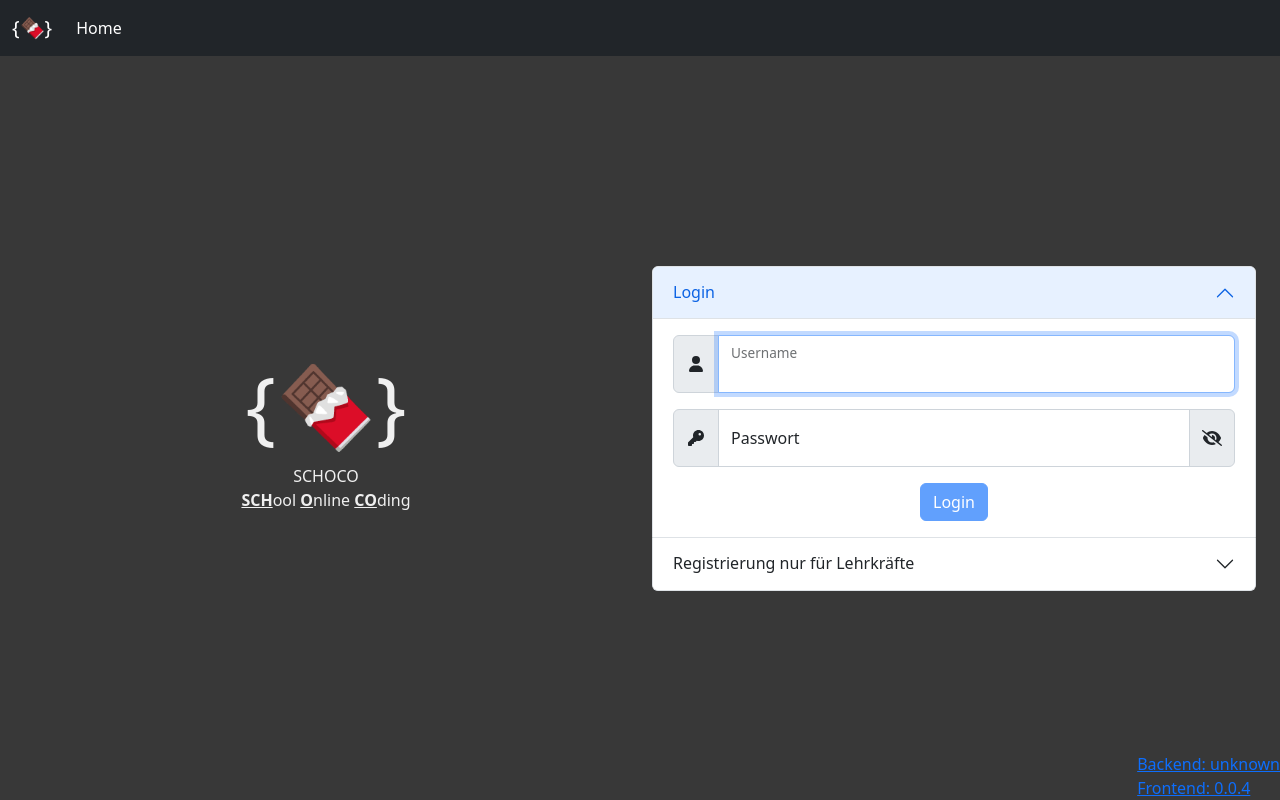
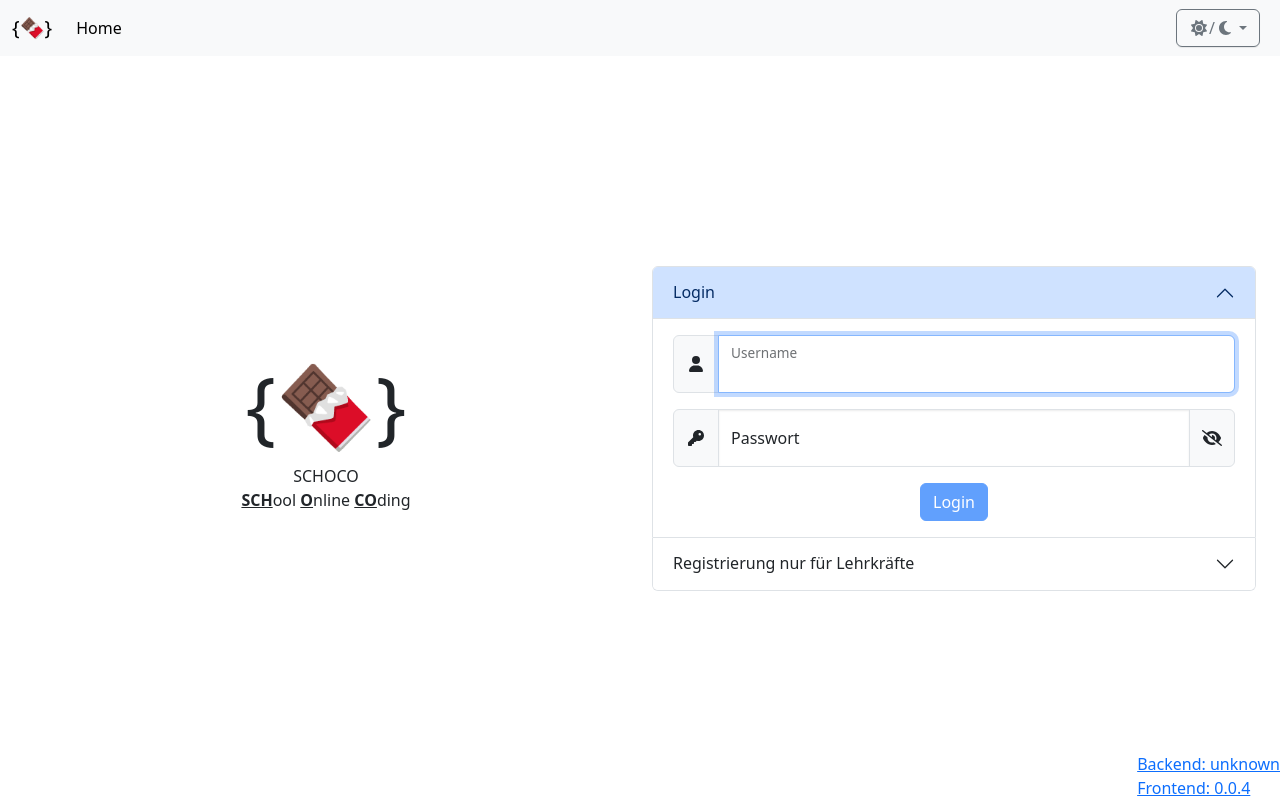
Before and after one commit to PhiTux/schoco, a Vue app in the folder frontend/: page /#/login in a window 1280 px wide. Built offline with nearby package versions, Linux system fonts and the light colour scheme; no server answers.

Commit message:
first steps to light/dark mode

```diff
--- a/frontend/package.json
+++ b/frontend/package.json
@@ -16,7 +16,7 @@
     "@vuepic/vue-datepicker": "^4.0.1",
     "ace-builds": "^1.14.0",
     "axios": "^1.2.1",
-    "bootstrap": "^5.2.3",
+    "bootstrap": "^5.3.0",
     "jwt-decode": "^3.1.2",
     "pinia": "^2.0.28",
     "splitpanes": "^3.1.5",
@@ -28,6 +28,7 @@
   },
   "devDependencies": {
     "@vitejs/plugin-vue": "^4.0.0",
+    "sass": "^1.63.6",
     "vite": "^4.0.1"
   }
 }
--- a/frontend/src/App.vue
+++ b/frontend/src/App.vue
@@ -36,7 +36,11 @@ router.afterEach((to, from) => {
   </div>
 </template>
 
-<style>
+<style lang="scss">
+.btn-round {
+  box-shadow: 0 0 white !important;
+}
+
 body {
   overflow-x: hidden;
 }
@@ -95,15 +99,15 @@ body {
   --indigo-disabled: #48017b;
 }
 
-body {
+/* body {
   background-color: #383838 !important;
-}
+} */
 </style>
 
 <style scoped>
-.app {
+/* .app {
   color: rgb(240, 240, 240);
-}
+} */
 
 .main {
   padding-top: 56px;
--- a/frontend/src/assets/css/main.css
+++ /dev/null
@@ -1,9 +0,0 @@
-.btn-primary {
-    background-color: #5d5fea;
-    border-color: #5d5fea;
-}
-
-.btn-primary:hover {
-    background-color: #4042e6;
-    border-color: #4042e6;
-}
--- /dev/null
+++ b/frontend/src/components/ColorModeSwitch.vue
@@ -0,0 +1,90 @@
+<script setup>
+import { onBeforeMount, ref } from 'vue';
+
+let mode = ref('auto');
+
+onBeforeMount(() => {
+    if (localStorage.getItem('theme') === 'dark') {
+        setDark();
+        mode.value = 'dark';
+    } else if (localStorage.getItem('theme') === 'light') {
+        setLight();
+        mode.value = 'light';
+    } else {
+        auto();
+        mode.value = 'auto';
+    }
+})
+
+function setLight() {
+    document.documentElement.setAttribute('data-bs-theme', 'light')
+}
+
+function setDark() {
+    document.documentElement.setAttribute('data-bs-theme', 'dark')
+}
+
+function manualLight() {
+    setLight()
+    localStorage.setItem('theme', 'light');
+    mode.value = 'light';
+}
+
+function manualDark() {
+    setDark()
+    localStorage.setItem('theme', 'dark');
+    mode.value = 'dark';
+}
+
+function manualAuto() {
+    localStorage.removeItem('theme');
+    auto();
+    mode.value = 'auto';
+}
+
+function auto() {
+    if (window.matchMedia && window.matchMedia('(prefers-color-scheme: dark)').matches) {
+        setDark();
+    } else {
+        setLight();
+    }
+}
+
+</script>
+
+<template>
+    <div class="dropdown">
+        <button class="dropdown-toggle btn btn-outline-secondary" href="#" role="button" data-bs-toggle="dropdown"
+            aria-expanded="false">
+            <font-awesome-icon icon="fa-solid fa-sun" fixed-width />/<font-awesome-icon icon="fa-solid fa-moon"
+                fixed-width />
+        </button>
+        <ul class="dropdown-menu dropdown-menu-end">
+            <li>
+                <a class="dropdown-item" :class="{ active: mode === 'light' }" @click.prevent="manualLight()">
+                    <font-awesome-icon icon="fa-solid fa-sun" fixed-width /> Light
+                </a>
+            </li>
+            <li>
+                <a class="dropdown-item" :class="{ active: mode === 'dark' }" @click.prevent="manualDark()">
+                    <font-awesome-icon icon="fa-solid fa-moon" fixed-width /> Dark
+                </a>
+            </li>
+            <li>
+                <a class="dropdown-item" :class="{ active: mode === 'auto' }" @click.prevent="manualAuto()">
+                    <font-awesome-icon icon="fa-solid fa-circle-half-stroke" fixed-width /> Auto
+                </a>
+            </li>
+        </ul>
+    </div>
+</template>
+
+<style scoped>
+a {
+    cursor: pointer;
+}
+
+.dropdown-menu {
+    min-width: 0;
+}
+</style>
--- a/frontend/src/components/NavBar.vue
+++ b/frontend/src/components/NavBar.vue
@@ -6,6 +6,7 @@ import { reactive, computed, onMounted } from "vue";
 import UserService from "../services/user.service.js"
 import PasswordInput from "./PasswordInput.vue";
 import PasswordInfo from "./PasswordInfo.vue";
+import ColorModeSwitch from "./ColorModeSwitch.vue";
 
 const authStore = useAuthStore();
 const route = useRoute();
@@ -157,7 +158,7 @@ function changePassword() {
     </div>
   </div>
 
-  <nav class="navbar fixed-top navbar-dark navbar-expand-lg bg-dark">
+  <nav class="navbar fixed-top navbar-expand-lg bg-body-tertiary">
     <div class="container-fluid">
       <a class="navbar-brand" href="/#/home">{🍫}</a>
       <button class="navbar-toggler" type="button" data-bs-toggle="collapse" data-bs-target="#navbarSupportedContent"
@@ -174,6 +175,8 @@ function changePassword() {
             <font-awesome-icon icon="fa-solid fa-users" /> Benutzerverwaltung
           </a>
         </ul>
+
+        <ColorModeSwitch class="me-2" />
 
         <div v-if="authStore.user" class="dropdown">
           <button class="dropdown-toggle btn btn-outline-secondary" href="#" role="button" data-bs-toggle="dropdown"
@@ -194,6 +197,8 @@ function changePassword() {
             </li>
           </ul>
         </div>
+
+
       </div>
     </div>
   </nav>
@@ -208,7 +213,7 @@ ul {
   margin-block-end: 0px !important;
 }
 
-.dark-text {
+/* .dark-text {
   color: var(--bs-dark);
-}
+} */
 </style>
--- a/frontend/src/main.js
+++ b/frontend/src/main.js
@@ -4,13 +4,12 @@ import { router } from './router'
 import App from './App.vue'
 import "bootstrap/dist/css/bootstrap.min.css"
 import "bootstrap"
-import "./assets/css/main.css"
 import { VAceEditor } from 'vue3-ace-editor';
 import { library } from '@fortawesome/fontawesome-svg-core'
 import { FontAwesomeIcon, FontAwesomeLayers } from '@fortawesome/vue-fontawesome'
-import { faUser, faUsers, faKey, faRightFromBracket, faHammer, faPlay, faEyeSlash, faEye, faLock, faSignature, faUserPlus, faCheck, faCircle, faPlus, faXmark, faTrash, faFileCirclePlus, faFolderPlus, faFloppyDisk, faArrowRotateLeft, faArrowRotateRight, faGear, faCirclePlay, faListCheck, faFolderOpen, faFile, faPencil, faShareNodes, faCircleQuestion, faSquare, faSquareCheck, faBars, faCopy, faDownload, faUpload, faListUl, faCircleCheck, faTriangleExclamation, faSearch } from '@fortawesome/free-solid-svg-icons'
+import { faUser, faUsers, faKey, faRightFromBracket, faHammer, faPlay, faEyeSlash, faEye, faLock, faSignature, faUserPlus, faCheck, faCircle, faPlus, faXmark, faTrash, faFileCirclePlus, faFolderPlus, faFloppyDisk, faArrowRotateLeft, faArrowRotateRight, faGear, faCirclePlay, faListCheck, faFolderOpen, faFile, faPencil, faShareNodes, faCircleQuestion, faSquare, faSquareCheck, faBars, faCopy, faDownload, faUpload, faListUl, faCircleCheck, faTriangleExclamation, faSearch, faCircleHalfStroke, faSun, faMoon } from '@fortawesome/free-solid-svg-icons'
 
-library.add(faUser, faUsers, faKey, faRightFromBracket, faHammer, faPlay, faEyeSlash, faEye, faLock, faSignature, faUserPlus, faCheck, faCircle, faPlus, faXmark, faTrash, faFileCirclePlus, faFolderPlus, faFloppyDisk, faArrowRotateLeft, faArrowRotateRight, faGear, faCirclePlay, faListCheck, faFolderOpen, faFile, faPencil, faShareNodes, faCircleQuestion, faSquare, faSquareCheck, faBars, faCopy, faDownload, faUpload, faListUl, faCircleCheck, faTriangleExclamation, faSearch)
+library.add(faUser, faUsers, faKey, faRightFromBracket, faHammer, faPlay, faEyeSlash, faEye, faLock, faSignature, faUserPlus, faCheck, faCircle, faPlus, faXmark, faTrash, faFileCirclePlus, faFolderPlus, faFloppyDisk, faArrowRotateLeft, faArrowRotateRight, faGear, faCirclePlay, faListCheck, faFolderOpen, faFile, faPencil, faShareNodes, faCircleQuestion, faSquare, faSquareCheck, faBars, faCopy, faDownload, faUpload, faListUl, faCircleCheck, faTriangleExclamation, faSearch, faCircleHalfStroke, faSun, faMoon)
 
 const pinia = createPinia()
 pinia.use(({ store }) => {
--- /dev/null
+++ b/frontend/src/sass/main.scss
@@ -0,0 +1,11 @@
+
+$primary: #6427ea;
+
+@import "../../node_modules/bootstrap/scss/_functions";
+@import "../../node_modules/bootstrap/scss/_variables";
+
+$enable-dark-mode: true;
+$enable-shadows: true;
+
+//import bootstrap
+@import "../../node_modules/bootstrap/scss/bootstrap";
--- a/frontend/src/views/IDE.vue
+++ b/frontend/src/views/IDE.vue
@@ -15,6 +15,7 @@ import "ace-builds/src-min-noconflict/theme-monokai";
 import "ace-builds/src-min-noconflict/ext-language_tools";
 import VueDatePicker from '@vuepic/vue-datepicker';
 import '@vuepic/vue-datepicker/dist/main.css';
+import ColorModeSwitch from "../components/ColorModeSwitch.vue";
 
 const authStore = useAuthStore();
 const route = useRoute();
@@ -1344,8 +1345,9 @@ function closeTab(tabID) {
                     weekday: "long", day: "2-digit", month: "2-digit", year: "numeric", hour: "2-digit", minute: "2-digit"
                   }) }}</span></div>
           </ul>
-          <a class="ms-auto btn btn-primary" @click.prevent="checkExit()">Schließen <font-awesome-icon
-              icon="fa-solid fa-xmark" size="xl" /></a>
+          <ColorModeSwitch class="ms-auto me-2" />
+          <a class=" btn btn-primary" @click.prevent="checkExit()">Schließen <font-awesome-icon icon="fa-solid fa-xmark"
+              size="xl" /></a>
         </div>
       </div>
     </nav>
--- a/frontend/src/views/Users.vue
+++ b/frontend/src/views/Users.vue
@@ -1247,13 +1247,13 @@ function removeCourseFromNewPupils(id) {
             <div class="form-floating">
               <input type="text" id="floatingInputSearchPerson" class="form-control round-right"
                 v-model="state.searchName" placeholder="Personensuche" />
-              <label class="input-label" for="floatingInputSearchPerson">Personensuche</label>
+              <label for="floatingInputSearchPerson">Personensuche</label>
             </div>
           </div>
         </div>
       </div>
 
-      <table class="table table-dark table-striped table-hover align-middle">
+      <table class="table table-striped table-hover align-middle">
         <thead>
           <tr>
             <th scope="col">#id</th>
@@ -1356,7 +1356,7 @@ function removeCourseFromNewPupils(id) {
   </div>
 </template>
 
-<style scoped>
+<style scoped lang="scss">
 .greyButton {
   text-decoration: none;
   color: inherit;
@@ -1377,10 +1377,6 @@ function removeCourseFromNewPupils(id) {
   border-bottom-right-radius: var(--bs-border-radius-pill);
 }
 
-.input-label {
-  color: var(--bs-dark);
-}
-
 .btn-round {
   padding: 0;
   border: 0px;
--- a/frontend/vite.config.js
+++ b/frontend/vite.config.js
@@ -3,5 +3,12 @@ import vue from '@vitejs/plugin-vue'
 
 // https://vitejs.dev/config/
 export default defineConfig({
-  plugins: [vue()]
-})
+  plugins: [vue()],
+  css: {
+    preprocessorOptions: {
+      scss: {
+        additionalData: `@import "./src/sass/main.scss";`
+      }
+    }
+  }
+});
```
Also changed, not shown: frontend/index.html (+1 -1 lines), frontend/src/components/ProjectCard.vue (+9 -10 lines), 2 other files (tests, documents, lock files or other folders).
